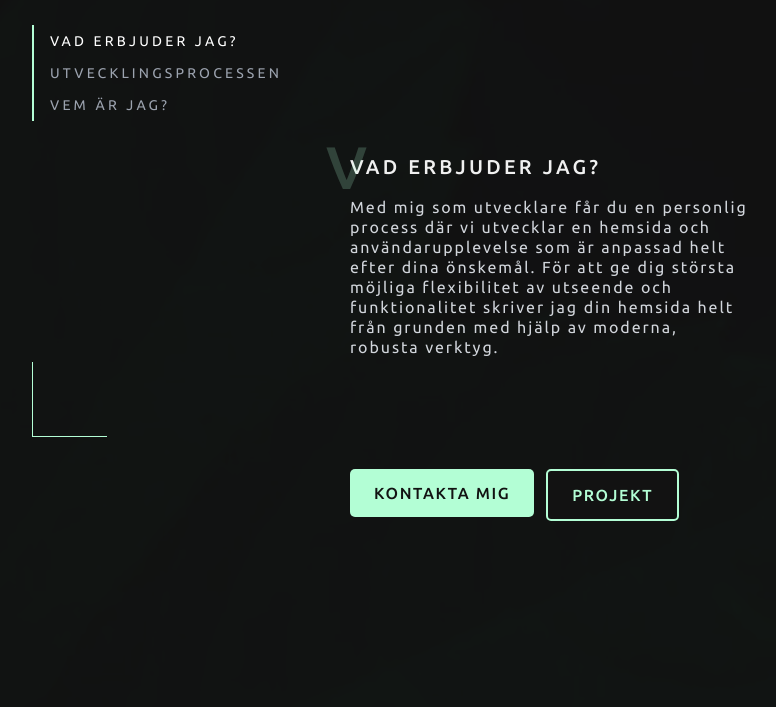
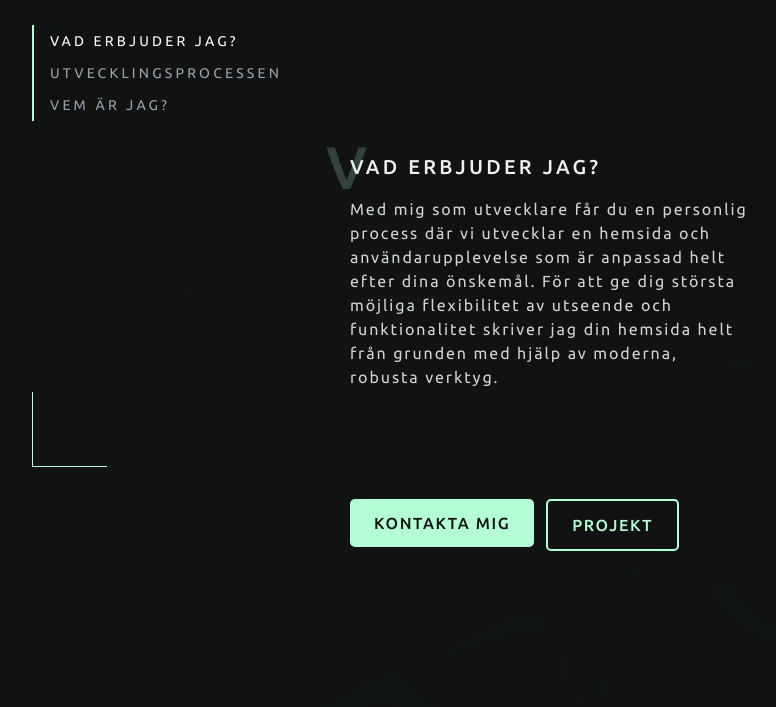
Before and after one commit to rickyklasson/portfolio-site, a Django app: page / in a window 1280 px wide. Shown: the part 301-1008 px from the top of the page, without its empty margins (313-1089 px from the left). Run offline with Django 4.2, Linux system fonts and the light colour scheme; data comes from the database, SQL or seed files in the repository; some libraries are stand-ins or nearby versions.

Commit message:
Adjusted more texts

```diff
--- a/main_app/templates/sections/landing.html
+++ b/main_app/templates/sections/landing.html
@@ -200,7 +200,7 @@
             >
             Vad erbjuder jag?
           </p>
-          <p class="text-gray-300 leading-5 min-w-[400px] min-h-[240px]">
+          <p class="text-gray-300 leading-6 min-w-[400px] min-h-[270px]">
             Med mig som utvecklare får du en personlig process där vi utvecklar
             en hemsida och användarupplevelse som är anpassad helt efter dina
             önskemål. För att ge dig största möjliga flexibilitet av utseende
@@ -219,7 +219,7 @@
             >
             Utvecklingsprocessen
           </p>
-          <p class="text-gray-300 leading-5 min-w-[400px] min-h-[240px]">
+          <p class="text-gray-300 leading-6 min-w-[400px] min-h-[270px]">
             Utvecklingen av din hemsida börjar med en diskussion kring dina
             idéer, önskemål och de krav du ställer på hemsidans funktionalitet.
             Sedan sker ett iterativt arbete där jag tar fram förslag på layout
@@ -240,7 +240,7 @@
             >
             Vem är jag?
           </p>
-          <p class="text-gray-300 leading-5 min-w-[400px] min-h-[240px]">
+          <p class="text-gray-300 leading-6 min-w-[400px] min-h-[270px]">
             Mitt namn är Ricky. Jag är civilingenjör i grunden och arbetar till
             vardags med mjukvaruutveckling. Mitt intresse för webbutveckling
             började för ett tiotal år sedan under mina gymnasiestudier och har
--- a/main_app/templates/sections/tjänster.html
+++ b/main_app/templates/sections/tjänster.html
@@ -5,9 +5,9 @@
         <h2 class="lg:mt-8">tjänster</h2>
         <!-- Grid for services description-->
         <div class="mt-8 grid grid-cols-1 md:grid-cols-2 xl:grid-cols-3 gap-8 lg:gap-10">
-            {% include 'components/tjänst.html' with title='skräddarsydda webbapplikationer' desc='Jag bygger er hemsida helt från grunden. Detta gör att ni får precis det utseende och den upplevelse som ni önskar. Oavsett hemsidans komplexitet så kan ni alltid förvänta er en snabb och följsam upplevelse och en känsla som är anpassat efter just er och era kunders behov.' %}
-            {% include 'components/tjänst.html' with title='databashantering' desc='Att koppla en databas till er hemsida skapar en flexibilitet som gör att innehållet på hemsidan kan uppdateras precis när ni önskar. Jag tillhandahåller ett enkelt, användarvänligt gränssnitt som ger er full kontroll över den databas som ligger till grund för innehållet på din hemsida.' %}
-            {% include 'components/tjänst.html' with title='responsiv design' desc='En hemsida med responsiv design anpassar sitt utseende efter användarens skärmstorlek. I dagens samhälle går majoriteten av webbtrafik via handhållna enheter med mindre skärmar vilket gör detta direkt nödvändigt. Hemsidorna som utvecklas av mig är alltid 100% responsiva.' %}
+            {% include 'components/tjänst.html' with title='skräddarsydda webbapplikationer' desc='Jag bygger din hemsida helt från grunden. Detta gör att du får precis det utseende och den upplevelse som du önskar. Oavsett hemsidans komplexitet så kan du alltid förvänta dig en snabb och följsam upplevelse och en känsla som är anpassat efter just dig och dina kunders behov.' %}
+            {% include 'components/tjänst.html' with title='databashantering' desc='Att koppla en databas till din hemsida skapar en flexibilitet som gör att innehållet på hemsidan kan uppdateras precis när du önskar. Jag tillhandahåller ett enkelt, användarvänligt gränssnitt som ger dig full kontroll över den databas som ligger till grund för innehållet på din hemsida.' %}
+            {% include 'components/tjänst.html' with title='responsiv design' desc='En hemsida med responsiv design anpassar sitt utseende efter användarens skärmstorlek. Idag går majoriteten av webbtrafik via handhållna enheter med mindre skärmar vilket gör detta direkt nödvändigt. Hemsidorna som utvecklas av mig är alltid 100% responsiva.' %}
             {% include 'components/tjänst.html' with title='användarkonton' desc='Det är vanligt att delar av en hemsida endast bör vara tillgänglig för registrerade användare. Man kan även vilja skilja på olika typer av konton såsom administratör, personal och kundkonton. Med mina lösningar finns alltid möjlighet att få stöd för denna typ av kontohantering.' %}
             {% include 'components/tjänst.html' with title='övriga tjänster' desc='Utöver utveckling av hemsidor erbjuder jag andra tjänster inom området mjukvaruutveckling. Exempel på sådana tjänster kan vara automatisering av datahantering, verktyg för filkonvertering, webbapplikationer för schemaläggning med mera.' %}
         </div>
--- a/project_folder/static/styles/out.css
+++ b/project_folder/static/styles/out.css
@@ -848,6 +848,14 @@ h2 {
   min-height: 240px;
 }
 
+.min-h-\[260px\] {
+  min-height: 260px;
+}
+
+.min-h-\[270px\] {
+  min-height: 270px;
+}
+
 .w-screen {
   width: 100vw;
 }
```
